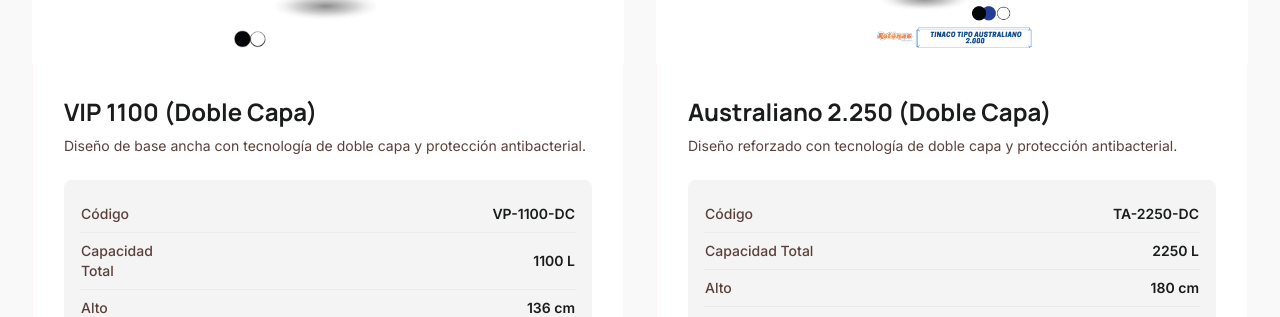
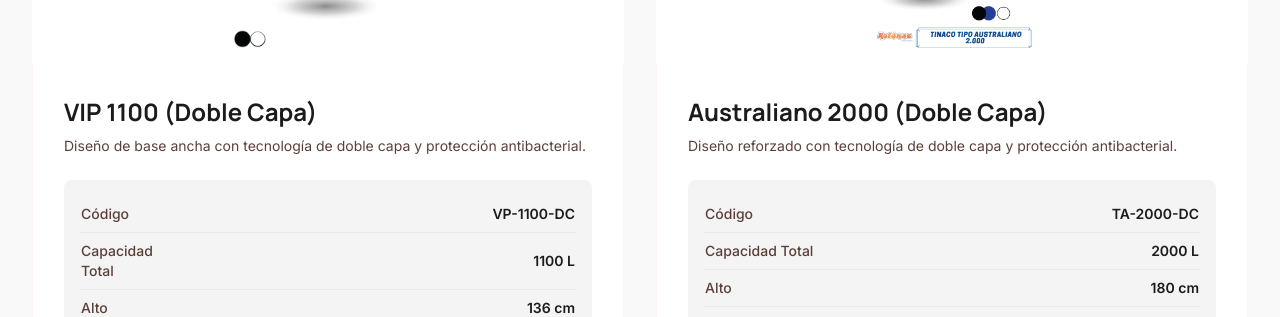
Before and after one commit to msalazarsilva44-creator/Landing-page-rotonac, a React (Vite) app: page /productos in a window 1280 px wide. Shown: the part 8153-8470 px from the top of the page. Built offline with nearby package versions, Linux system fonts and the light colour scheme.

Commit message:
update: rename Australiano 2.250 (Doble Capa) to Australiano 2000 (Doble Capa)

```diff
--- a/src/data/productos.js
+++ b/src/data/productos.js
@@ -432,16 +432,16 @@
     tecnologia: 'Capa interna antibacterial',
   },
   {
-    id: 'australiano-2250-dc',
+    id: 'australiano-2000-dc',
     categoria: 'doble-capa',
     badge: 'AUSTRALIANO',
     badgeColor: 'secondary',
-    modelo: 'Australiano 2.250 (Doble Capa)',
+    modelo: 'Australiano 2000 (Doble Capa)',
     descripcion: 'Diseño reforzado con tecnología de doble capa y protección antibacterial.',
     imagen: '/categorias/australiano-2250-dc.png',
     specs: [
-      { label: 'Código', value: 'TA-2250-DC' },
-      { label: 'Capacidad Total', value: '2250 L' },
+      { label: 'Código', value: 'TA-2000-DC' },
+      { label: 'Capacidad Total', value: '2000 L' },
       { label: 'Alto', value: '180 cm' },
       { label: 'Diámetro Tapa', value: '48 cm' },
       { label: 'Diámetro Cuerpo', value: '132 cm' },
```
